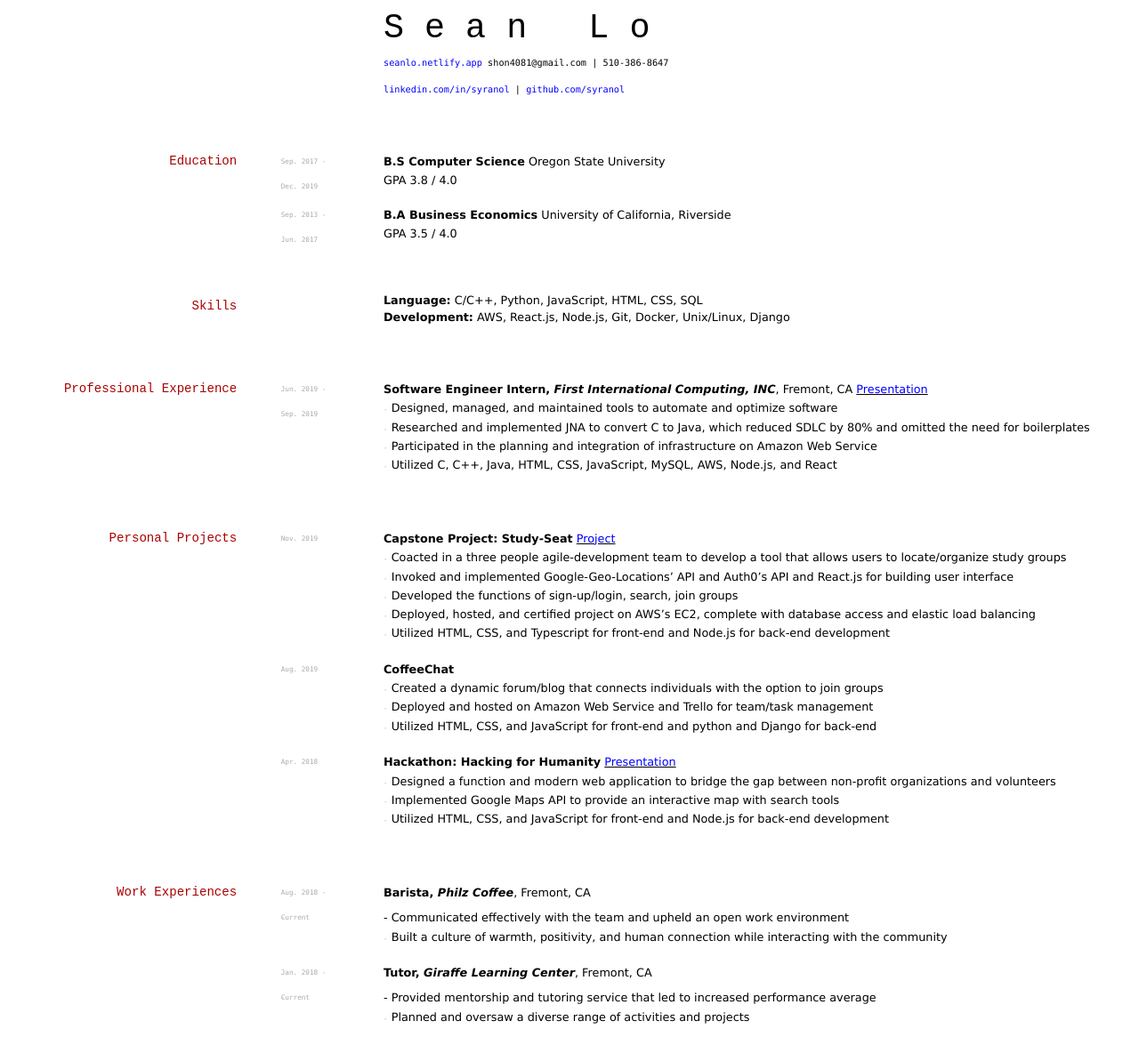
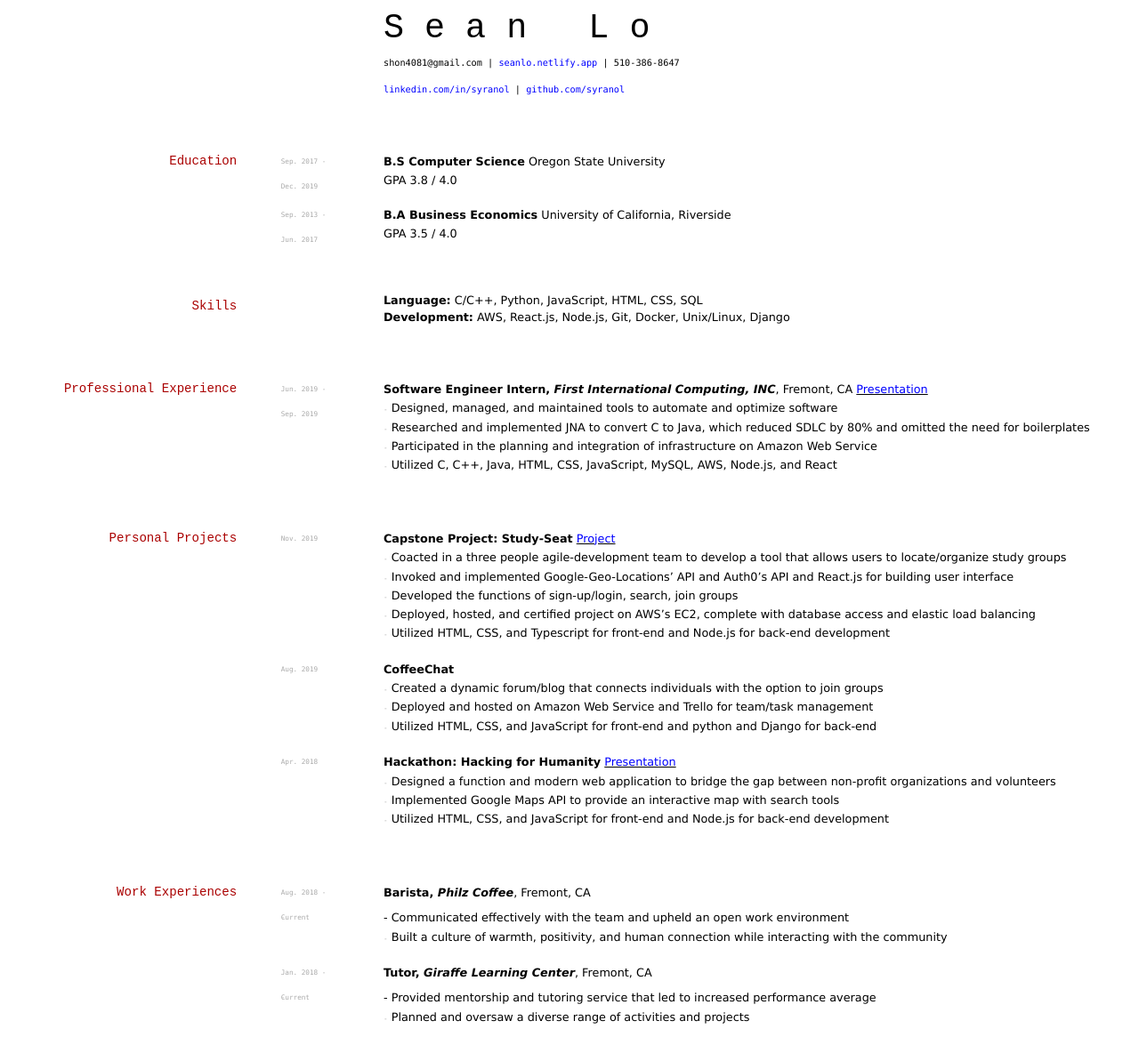
Before and after one commit to elipapa/markdown-cv, a Jekyll site: the page built from index.md, in a window 1280 px wide. Shown: the whole page at 89% size. Built offline with Jekyll 4.4.1, drawn with Linux system fonts in a browser that asks for light colours.

Commit message:
Update index.md

```diff
--- a/index.md
+++ b/index.md
@@ -6,7 +6,7 @@ title: Sean Lo's Resume
 # S e a n     <span style="opacity:0;">_</span> L o
 
 <div id="webaddress">
-  <a href="https://seanlo.netlify.app"><font color="blue"> seanlo.netlify.app</font></a> <a><font color="black"> shon4081@gmail.com <font color="black">|</font>  510-386-8647 </font> </a>
+  <a><font color="black"> shon4081@gmail.com <font color="black">| <a href="https://seanlo.netlify.app"><font color="blue"> seanlo.netlify.app</font></a> | </font>  510-386-8647 </font> </a>
 </div>
 
 <div id="webaddress">
```
